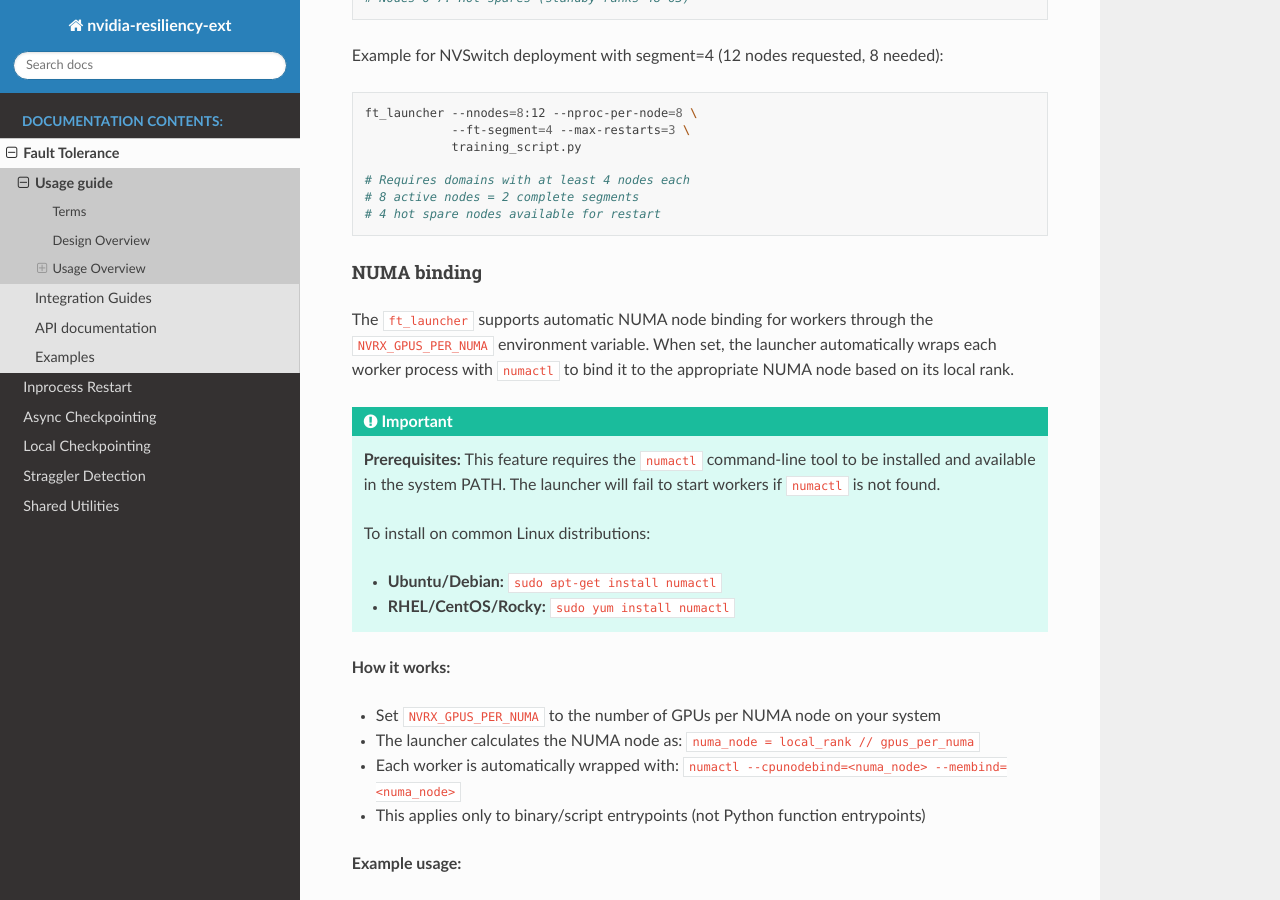
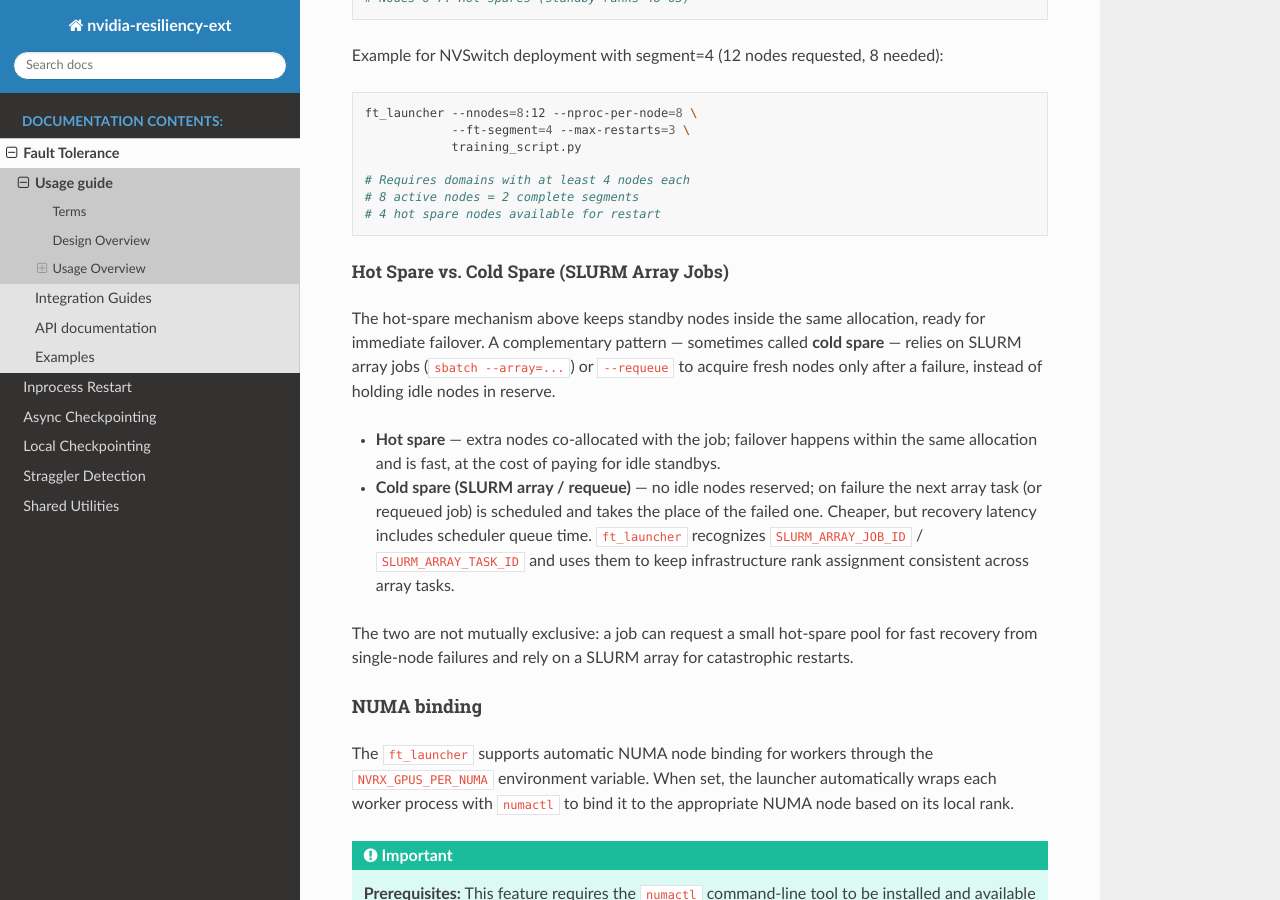
Before and after one commit to NVIDIA/nvidia-resiliency-ext, a Sphinx documentation site: the page built from docs/source/fault_tolerance/usage_guide.rst, in a window 1280 px wide and 900 px high, scrolled down 7726 px. Built offline with Sphinx 7.4.7 and the Read the Docs theme 3.1.0, drawn with Linux system fonts in a browser that asks for light colours; pages that are not in the unit, such as notebooks, are missing from menus.

Commit message:
Refine v0.6.0 docs: wheel platform caveat, cold-spare note
- Release notes: clarify Ubuntu 22.04 caveat is glibc < 2.39 (manylinux_2_39);
  list supported Python wheel versions (3.10, 3.11, 3.12).
- Usage guide: add Hot Spare vs. Cold Spare subsection contrasting in-allocation
  standbys with SLURM array / requeue workflows.

Co-Authored-By: Claude Opus 4.7 (1M context) <noreply@anthropic.com>

```diff
--- a/docs/source/fault_tolerance/usage_guide.rst
+++ b/docs/source/fault_tolerance/usage_guide.rst
@@ -367,6 +367,25 @@ Example for NVSwitch deployment with segment=4 (12 nodes requested, 8 needed):
    # 8 active nodes = 2 complete segments
    # 4 hot spare nodes available for restart
 
+Hot Spare vs. Cold Spare (SLURM Array Jobs)
+"""""""""""""""""""""""""""""""""""""""""""
+
+The hot-spare mechanism above keeps standby nodes inside the same allocation, ready for
+immediate failover. A complementary pattern — sometimes called **cold spare** — relies on
+SLURM array jobs (``sbatch --array=...``) or ``--requeue`` to acquire fresh nodes only
+after a failure, instead of holding idle nodes in reserve.
+
+* **Hot spare** — extra nodes co-allocated with the job; failover happens within the
+  same allocation and is fast, at the cost of paying for idle standbys.
+* **Cold spare (SLURM array / requeue)** — no idle nodes reserved; on failure the next
+  array task (or requeued job) is scheduled and takes the place of the failed one.
+  Cheaper, but recovery latency includes scheduler queue time. ``ft_launcher`` recognizes
+  ``SLURM_ARRAY_JOB_ID`` / ``SLURM_ARRAY_TASK_ID`` and uses them to keep infrastructure
+  rank assignment consistent across array tasks.
+
+The two are not mutually exclusive: a job can request a small hot-spare pool for fast
+recovery from single-node failures and rely on a SLURM array for catastrophic restarts.
+
 NUMA binding
 ^^^^^^^^^^^^
 
```
Also changed, not shown: docs/source/release-notes.md (+2 -1 lines).
